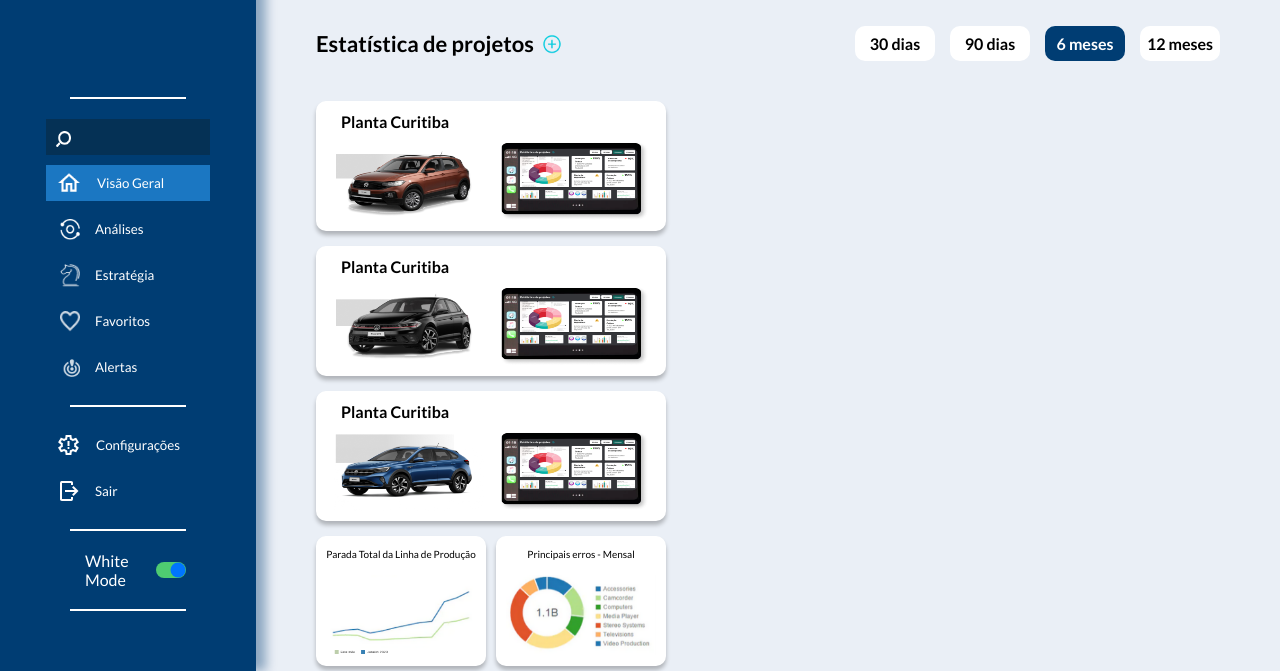
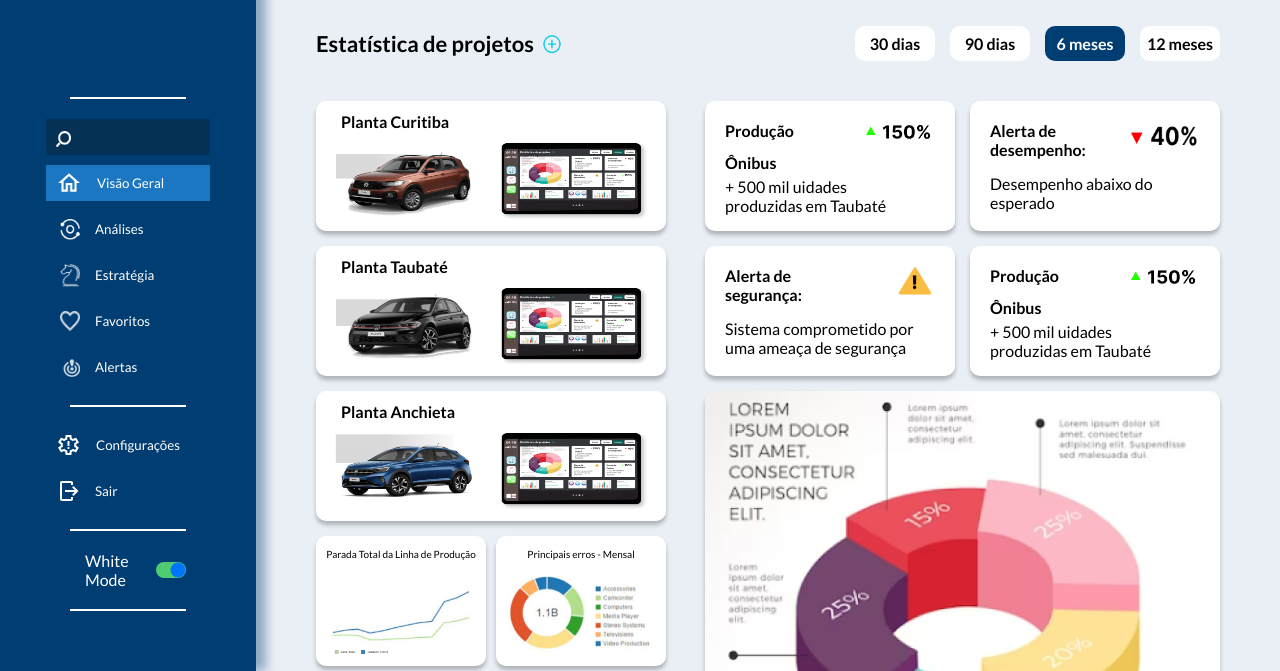
Before and after one commit to IntegraDash/IntegraDash, a plain HTML site: page index.html in a window 1280 px wide. Shown: the part 129-800 px from the top of the page. Drawn offline with Linux system fonts and the light colour scheme.

Commit message:
Finalização tela central - Home

```diff
--- a/index.html
+++ b/index.html
@@ -1,5 +1,6 @@
 <!DOCTYPE html>
 <html lang="pt-br">
+
 <head>
     <meta charset="UTF-8">
     <meta http-equiv="X-UA-Compatible" content="IE=edge">
@@ -13,6 +14,7 @@
     <link rel="preconnect" href="https://fonts.gstatic.com" crossorigin>
     <link href="https://fonts.googleapis.com/css2?family=Lato:wght@400;700;900&display=swap" rel="stylesheet">
 </head>
+
 <body>
     <main>
         <aside>
@@ -68,7 +70,8 @@
                     <div class="lupa">
                         <input class="lupa-input-centro" type="search">
                         <button class="btn-lupa-principal">
-                            <img class="icone-lupa-principal" src="img/icone-lupa-principal.png" alt="Icone de Lupa na Seção Principal">
+                            <img class="icone-lupa-principal" src="img/icone-lupa-principal.png"
+                                alt="Icone de Lupa na Seção Principal">
                         </button>
                     </div>
                     <button class="alert">
@@ -95,6 +98,7 @@
                     </ul>
                 </div>
             </div>
+            <div class="centro-lados">
                 <div class="lado-um">
                     <div class="planta">
                         <span>Planta Curitiba</span>
@@ -104,14 +108,14 @@
                         </div>
                     </div>
                     <div class="planta">
-                    <span>Planta Curitiba</span>
+                        <span>Planta Taubaté</span>
                         <div class="imagens-planta">
                             <img src="img/carro-preto.png" alt="Imagem de um carro preto">
                             <img src="img/img-painel-carro.png" alt="Imagem de Painel do carro">
                         </div>
                     </div>
                     <div class="planta">
-                    <span>Planta Curitiba</span>
+                        <span>Planta Anchieta</span>
                         <div class="imagens-planta">
                             <img src="img/carro-azul.png" alt="Imagem de um carro azul">
                             <img src="img/img-painel-carro.png" alt="Imagem de Painel do carro">
@@ -141,21 +145,42 @@
                 </div>
                 <div class="lado-dois">
                     <div class="infos">
+                        <div class="infos-cards">
                             <div class="info">
                                 <div>
                                     <span>Produção</span>
                                     <img src="img/icone-porcentagem.png" alt="Icone de porcentagem">
                                 </div>
+                                <span class="onibus">Ônibus</span>
+                                <p>+ 500 mil uidades produzidas em Taubaté</p>
+                            </div>
+                            <div class="info icone-porcent">
                                 <div>
-                            <span>Ônibus</span>
+                                    <span>Alerta de desempenho:</span>
+                                    <img src="img/icone-q-porcentagem.png" alt="Icone de porcentagem">
+                                </div>
+                                <p>Desempenho abaixo do esperado</p>
+                            </div>
+                        </div>
+                        <div class="infos-cards">
+                            <div class="info icone-alerta">
+                                <div>
+                                    <span>Alerta de segurança:</span>
+                                    <img src="img/icone-alerta.png" alt="Icone Alerta">
+                                </div>
+                                <p>Sistema comprometido por uma ameaça de segurança</p>
+                            </div>
+                            <div class="info">
+                                <div>
+                                    <span>Produção</span>
+                                    <img src="img/icone-porcentagem.png" alt="Icone de porcentagem">
+                                </div>
+                                <span class="onibus">Ônibus</span>
                                 <p>+ 500 mil uidades produzidas em Taubaté</p>
                             </div>
                         </div>
-                    <div class="info">
-                        <span>Alerta de desempenho:</span>
+                        <img class="grafico-central" src="img/grafico-central.png" alt="Imagem de Gráfico">
                     </div>
-                    <div class="info"></div>
-                    <div class="info"></div>
                 </div>
             </div>
         </section>
--- a/styles/style.css
+++ b/styles/style.css
@@ -205,6 +205,11 @@ input[type=range] {
     color: var(--branco);
 }
 
+.centro-lados {
+    display: flex;
+    justify-content: space-between;
+}
+
 .lupa .lupa-input-centro {
     background-color: var(--branco);
     border-radius: 10px;
@@ -348,7 +353,6 @@ input[type=range] {
     box-shadow: 0px 4px 4px rgba(0, 0, 0, 0.25);
     border-radius: 10px;
 
-
 }
 
 .grafico span {
@@ -369,6 +373,76 @@ input[type=range] {
     margin-bottom: 20px;
 }
 
+.infos {
+    display: flex;
+    flex-direction: column;
+    gap: 15px;
+    align-items: center;
+}
+
+.info {
+    /* display: flex;
+    flex-direction: column;
+    justify-content: center; */
+    width: 250px;
+    height: 130px;
+    padding: 10px;
+    background: white;
+    box-shadow: 0px 4px 4px rgba(0, 0, 0, 0.25);
+    border-radius: 10px;
+}
+
+.info span {
+    font-weight: 600;
+    width: 125px;
+}
+
+.info span, p {
+    color: var(--preto);
+}
+
+.info p {
+    width: 200px;
+    margin-left: 10px;
+    margin-top: 5px;
+}
+
+.onibus {
+    margin-left: 10px;
+}
+
+.info div {
+    display: flex;
+    justify-content: space-between;
+    padding: 10px;
+}
+
+.info img {
+    width: 70px;
+}
+
+.icone-alerta img{
+    width: 40px;
+}
+
+.icone-porcent img {
+    height: 30px;
+}
+
+.infos-cards {
+    display: flex;
+    gap: 15px;
+}
+
+.grafico-central {
+    /* width: 435px; */
+    width: 515px;
+    height: 425px;
+    box-shadow: 0px 4px 4px rgba(0, 0, 0, 0.25);
+    border-radius: 10px;
+}
+
+
 
 
 
```
Also changed, not shown: img/grafico-central.png (added). Lines whose indentation alone changed are shown as unchanged.
